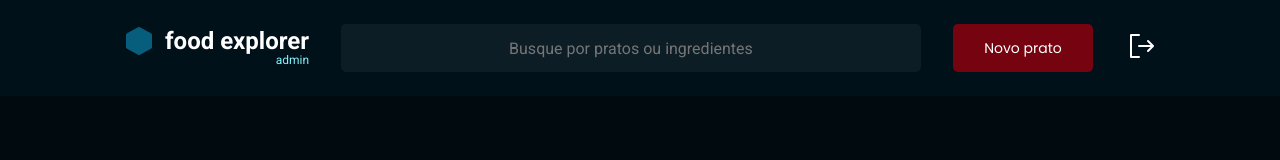
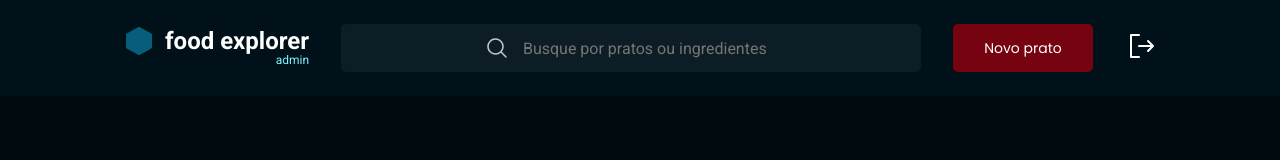
Before and after one commit to jaocruz/foodexplorer-web, a React (Vite) app: page / in a window 1280 px wide. Shown: the top 160 px of the page. Built offline with nearby package versions, Linux system fonts and the light colour scheme.

Commit message:
input component

```diff
--- a/src/components/header/index.jsx
+++ b/src/components/header/index.jsx
@@ -1,9 +1,9 @@
 import { Container, Brand } from "./styles";
 
 import { Button } from "../button";
+import { Input } from "../input";
 
-import { PiSignOut, PiHexagonFill } from "react-icons/pi";
-
+import { PiSignOut, PiHexagonFill, PiMagnifyingGlass  } from "react-icons/pi";
 
 export function Header(){
   return (
@@ -17,7 +17,7 @@ export function Header(){
         <span>admin</span>
       </Brand>
 
-      <input type="text" placeholder="Busque por pratos ou ingredientes"/>
+      <Input icon={PiMagnifyingGlass} placeholder="Busque por pratos ou ingredientes"/>
 
       <Button title="Novo prato"/>
 
--- a/src/components/header/styles.js
+++ b/src/components/header/styles.js
@@ -12,26 +12,16 @@ export const Container = styled.header`
 
   background-color: ${({theme}) => theme.COLORS.DARK_600};
 
+  div {
+    justify-content: center;
+
+    &:focus-within svg, &:focus-within input {
+    transform: translateX(-125px);
+  }
+
+  }
   button {
     width: 216px;
-  }
-
-  input {
-    width: 100%;
-    max-width: 581px;
-
-    height: 48px;
-    padding: 12px 14px;
-
-    border: none;
-    border-radius: 5px;
-
-    color: ${({theme}) => theme.COLORS.LIGHT_500};
-    background-color: ${({theme}) => theme.COLORS.DARK_900};
-
-    &::placeholder {
-      text-align: center;
-    }
   }
 `;
 
--- /dev/null
+++ b/src/components/input/index.jsx
@@ -0,0 +1,10 @@
+import { Container } from "./styles";
+
+export function Input({icon: Icon, placeholder}){
+  return (
+    <Container>
+      {Icon && <Icon size={24}/>}
+      <input placeholder={placeholder} />
+    </Container>
+  )
+}
--- /dev/null
+++ b/src/components/input/styles.js
@@ -0,0 +1,40 @@
+import styled from "styled-components";
+
+export const Container = styled.div`
+  width: 100%;
+  max-width: 581px;
+
+  height: 48px;
+
+  display: flex;
+  align-items: center;
+
+  gap: 14px;
+  padding: 12px 14px;
+  border-radius: 5px;
+
+  background-color: ${({theme}) => theme.COLORS.DARK_900};
+  transition: background-color 0.5s ease, outline-color 0.5s ease;
+
+  &:focus-within {
+    background-color: ${({ theme }) => theme.COLORS.DARK_700};
+    outline: 1px solid ${({ theme }) => theme.COLORS.LIGHT_500};
+  }
+
+  svg {
+    transition: transform 0.5s ease;
+    color: ${({theme}) => theme.COLORS.LIGHT_400};
+  }
+
+  input {
+    width: 254px;
+    height: 100%;
+
+    border: none;
+
+    transition: transform 0.5s ease;
+
+    background-color: transparent;
+    color: ${({theme}) => theme.COLORS.LIGHT_400};
+  }
+`;
```
